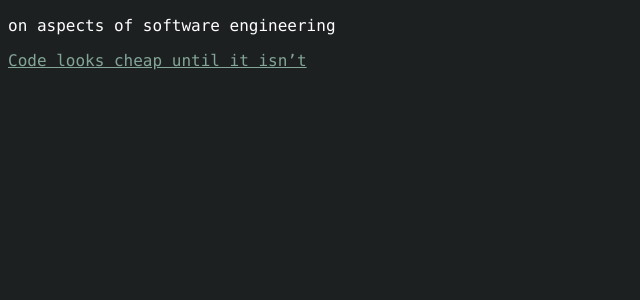
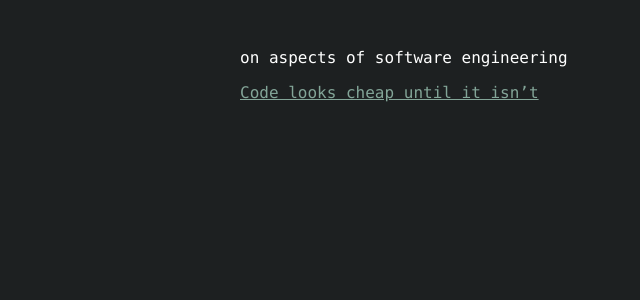
Before and after one commit to persona-mp3/takes, a Jekyll site: the page built from index.md, in a window 1280 px wide. Shown: the top 300 px of the page, without its empty margins (0-640 px from the left). Built offline with Jekyll 4.4.1, drawn with Linux system fonts in a browser that asks for light colours; our own code applies the rules of GitHub Pages for plain Markdown files.

Commit message:
added readme

```diff
--- a/_layouts/default.html
+++ b/_layouts/default.html
@@ -6,6 +6,9 @@
     background-color: #1d2021;
     color: white;
     font-family: "SF Mono", ui-monospace, Menlo, monospace;
+    max-width: 800px;
+    margin: 0 auto;
+    padding: 2rem;
   }
   a { color: #83a598; }
 </style>
```
Also changed, not shown: README.md (added).
